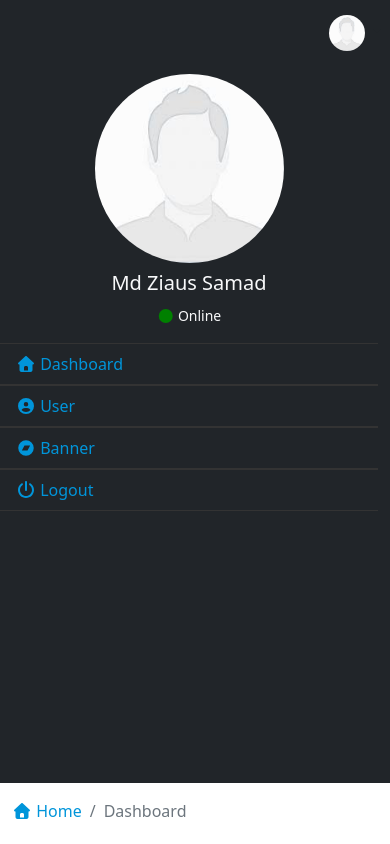
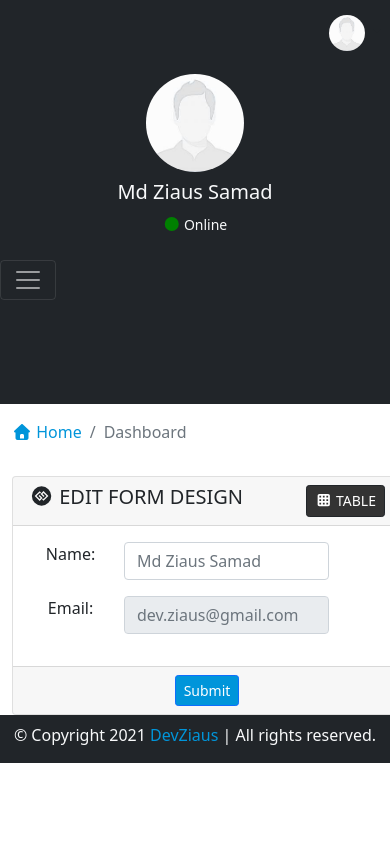
Before and after one commit to DevZiaus/Basic-Admin-Dashboard-HTML, a plain HTML site: page edit.html in a window 390 px wide. Shown: the top 844 px of the page. Drawn offline with Linux system fonts and the light colour scheme; files whose address does not match are found by name.

Commit message:
Worked on Responsiveness

```diff
--- a/css/styles.css
+++ b/css/styles.css
@@ -81,6 +81,10 @@ a:hover {
 }
 
 /* Sidebar */
+.container-fluid .row > * {
+    padding-right: 0 !important;
+}
+
 .sidebar {
     min-height: 85vh;
     padding-left: 0 !important;
@@ -97,6 +101,8 @@ a:hover {
 .user-info:hover h5 {
     color: var(--hover);
 }
+
+
 
 .sidebar-menu ul li a {
     display: block;
@@ -122,3 +128,32 @@ a:hover {
 .devziaus:hover {
     color: var(--hover);
 }
+
+
+
+/* media Queries */
+@media only screen and (min-width: 769px) {
+    .navbar-expand-md .navbar-collapse {
+        display: block !important;
+    }
+}
+
+@media only screen and (max-width: 768px) {
+    .right-menu {
+        visibility: hidden;
+    }
+
+    .user-image img {
+        width: 25% !important;
+    }
+
+    .sidebar {
+        min-height: 40vh;
+    }
+
+    .navbar-toggler-icon {
+        display: inline-block;
+        text-align: center;
+    }
+
+}
--- a/edit.html
+++ b/edit.html
@@ -30,7 +30,7 @@
     </header>
     <main class="container-fluid">
       <div class="row">
-        <aside class="col-md-2 bg-dark text-light sidebar">
+        <aside class="col-md-3 col-lg-2 bg-dark text-light sidebar">
           <div class="user-info">
             <div class="user-image rounded-circle py-2 d-flex justify-content-center">
               <img class="img-fluid rounded-circle w-50" src="./img/avatar.jpg" alt="Profile Pic">
@@ -38,7 +38,11 @@
             <h5 class="text-center">Md Ziaus Samad</h5>
             <p class="text-center"><span class="small"><i class="fas fa-circle"></i> Online</span></p>
           </div>
-          <div class="sidebar-menu">
+          <nav class="navbar navbar-expand-md navbar-dark">
+            <button class="navbar-toggler" type="button" data-bs-toggle="collapse" data-bs-target="#sidebar-menu" aria-controls="sidebar-menu" aria-expanded="false" aria-label="Toggle navigation">
+              <span class="navbar-toggler-icon"></span>
+            </button>
+            <div class="sidebar-menu collapse navbar-collapse" id="sidebar-menu">
               <ul class="nav flex-column">
                 <li class="nav-item">
                   <a class="nav-link active" href="#"><i class="fas fa-home"></i> Dashboard</a>
@@ -54,8 +58,9 @@
                 </li>
               </ul>
             </div>
+          </nav>
         </aside>
-        <div class="col-md-10 main-content-area">
+        <div class="col-md-9 col-lg-10 main-content-area">
           <div class="row">
             <nav aria-label="breadcrumb">
               <ol class="breadcrumb py-3">
@@ -67,21 +72,21 @@
           <div class="row">
             <div class="main-content">
               <form action="#" method="post">
-                <div class="card text-center">
+                <div class="offset-sm-1 col-sm-10 card text-center">
                     <div class="card-header d-flex justify-content-between">
                         <h5 class="card-title"><i class="fab fa-gg-circle"></i> EDIT FORM DESIGN</h5>
                         <a href="#" class="btn btn-dark btn-sm"><i class="fas fa-th"></i> TABLE</a>
                     </div>
                     <div class="card-body">
                         <div class="mb-3 row">
-                            <label for="name" class="col-sm-2 col-form-label">Name:</label>
-                            <div class="col-sm-10">
+                            <label for="name" class="offset-sm-1 col-3 col-sm-2 form-label">Name:</label>
+                            <div class="col-9">
                               <input type="text" class="form-control w-75 text-muted" id="name" value="Md Ziaus Samad">
                             </div>
                           </div>
                           <div class="mb-3 row">
-                            <label for="email" class="col-sm-2 col-form-label">Email:</label>
-                            <div class="col-sm-10">
+                            <label for="email" class="offset-sm-1 col-3 col-sm-2 form-label">Email:</label>
+                            <div class="col-9">
                               <input type="email" class="form-control w-75 text-muted" id="email" value="dev.ziaus@gmail.com" disabled readonly>
                             </div>
                           </div>
```
Also changed, not shown: form.html (+13 -8 lines), index.html (+9 -4 lines), login.html (+1 -1 lines), table.html (+12 -5 lines), view.html (+9 -4 lines). Lines whose indentation alone changed are shown as unchanged.
